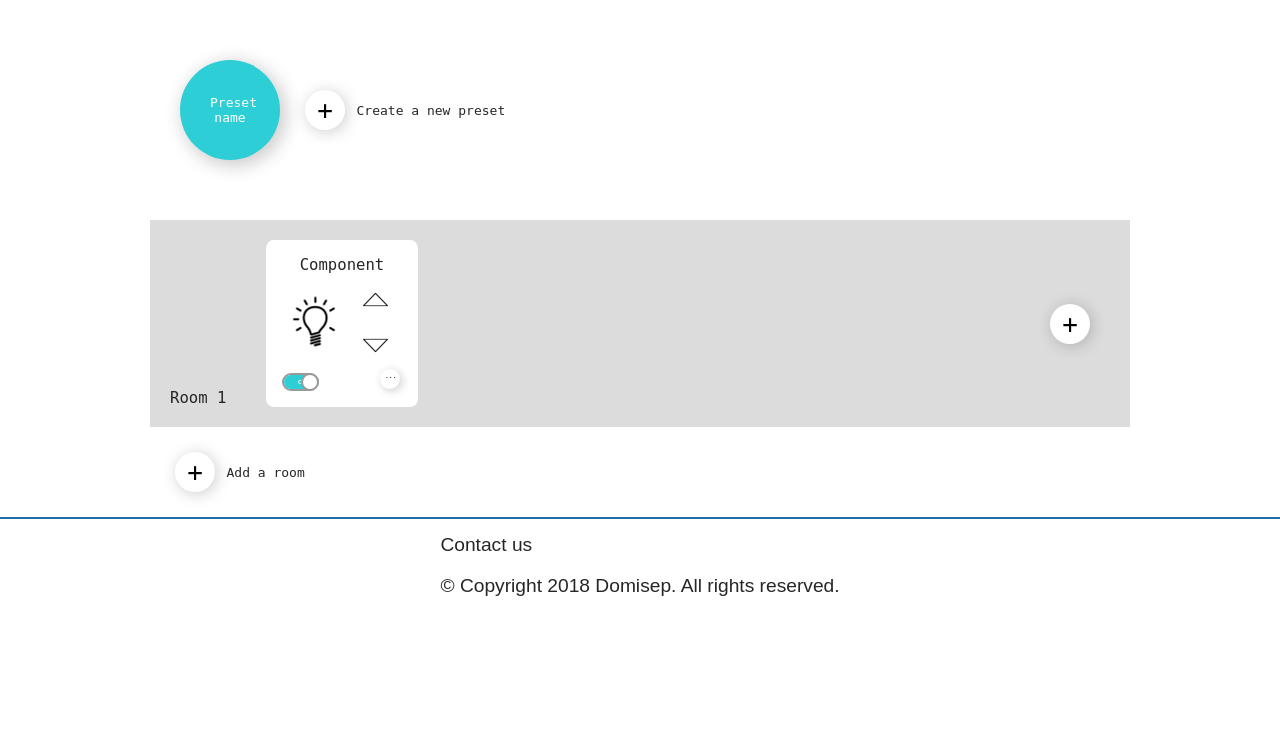
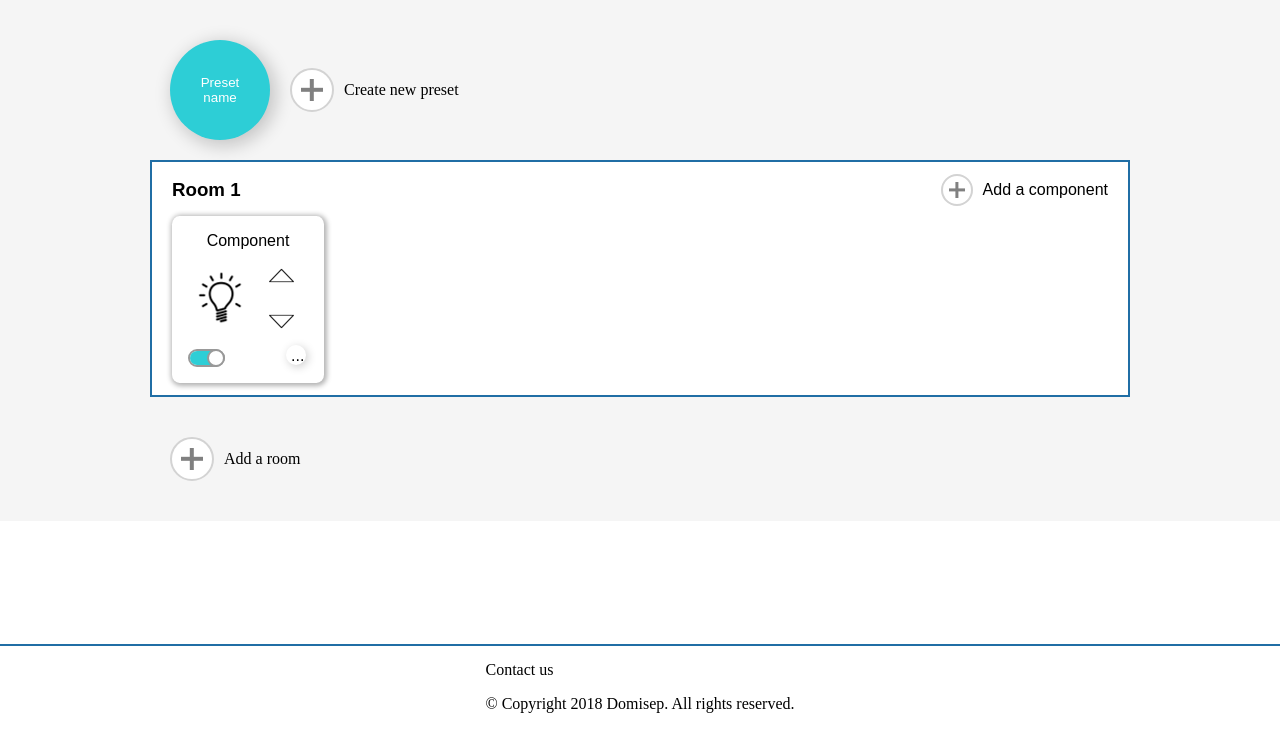
Before and after one commit to TheOnlyMrFlow/Domisep, a PHP site: page /my-house.php in a window 1280 px wide. Shown: the part 56-800 px from the top of the page. Run offline with PHP 8.4, Linux system fonts and the light colour scheme; a user stored in the database is signed in.

Commit message:
design on avance

```diff
--- a/www/components/footer/footer.css
+++ b/www/components/footer/footer.css
@@ -2,6 +2,9 @@ footer {
     border-top: 2px solid #206ea5;
     display: flex;
     padding: 15px 0px 15px 0px;
+    position:absolute;
+    bottom:0;
+    width: 100%;
 }
 
 footer div{
--- a/www/components/footer/footer.min.css
+++ b/www/components/footer/footer.min.css
@@ -1 +1 @@
-footer{border-top:2px solid #206ea5;display:flex;padding:15px 0 15px 0}footer div{margin:0 auto}
+footer{border-top:2px solid #206ea5;display:flex;padding:15px 0 15px 0;position:absolute;bottom:0;width:100%}footer div{margin:0 auto}
--- a/www/my-house.php
+++ b/www/my-house.php
@@ -11,7 +11,8 @@ session_start();
 <head>
 	<meta charset="utf-8" />
 	<title>My House - Domisep</title>
-	<link rel="stylesheet" type="text/css" media="screen" href="../style/style.css" />
+	<!-- <link rel="stylesheet" type="text/css" media="screen" href="../style/style.css" /> -->
+	<link rel="stylesheet" type="text/css" media="screen" href="../style/dashboard-style.css" />
 	<link rel="stylesheet" type="text/css" media="screen" href="components/modals/modal.css" />
 	<link rel="stylesheet" type="text/css" media="screen" href="components/footer/footer.min.css" />
 	<link rel="stylesheet" href="style/myhouse.css"/>
@@ -23,9 +24,9 @@ session_start();
 <body>
 	<?php
 
-if ($_SESSION['connected']){
-
-}
+// if ($_SESSION['connected']){
+//
+// }
 include 'components/header-nav/header-nav.php';
 
 ?>
@@ -43,21 +44,18 @@ include 'components/header-nav/header-nav.php';
 					<button>Preset name</button>
 				</div>
 
-				<div class="add_preset">
-					<a href="add_preset.html">+</a>
-				</div>
-
-				<div class="create_preset">
-					Create a new preset
-				</div>
+				<button class="plus-button plus-button--large" href="add_component.html"></button><span id="add-preset-title">Create new preset</span>
 
 			</section>
 
 
-			<section class="room">
+			<section class="dashboard-big-container room">
 
-				<div class="room_title">
-					Room 1
+				<div class="room_header">
+					<h3>Room 1</h3>
+					<div class="section_add_component">
+							<button class="plus-button" href="add_component.html"></button><span id="add-comp-title">Add a component</span>
+					</div>
 				</div>
 
 				<div class="section_components">
@@ -96,22 +94,10 @@ include 'components/header-nav/header-nav.php';
 				</div>
 
 
-				<div class="section_add_component">
-					<div class="add_component">
-						<a href="add_component.html">+</a>
-					</div>
-					<!-- <div class="create_component"> -->
-						<!-- Add a component -->
-					<!-- </div> -->
-				</div>
+
 			</section>
 			<div class="section_add_room">
-				<div class="add_room">
-					<a href="add_room.html">+</a>
-				</div>
-				<div class="create_room">
-					Add a room
-				</div>
+				<button class="plus-button plus-button--large" href="add_component.html"></button><span id="add-room-title">Add a room</span>
 			</div>
 		</div>
 
--- a/www/style/dashboard-style.css
+++ b/www/style/dashboard-style.css
@@ -7,29 +7,32 @@
 }
 
 .dashboard-big-container{
-  background-color: #262626;
+  background-color: #fff;
+  font-family: Arial, sans-serif;
+  border : solid 2px #206ea5;
+}
+
+.dashboard-big-container:not(:last-child){
+  margin-bottom: 20px;
+}
+
+.dashboard-section-container{
+  background-color:  #fff;
   padding: 20px 25px 20px 25px;
-  font-family: Arial, sans-serif;
-  margin-bottom: 30px;
-  border-radius: 10px;
-}
-.dashboard-section-container{
-  background-color:  #404040;
-  padding: 20px 25px 20px 25px;
-  border-radius: 10px;
 }
 
 .dashboard-section-container:not(:last-child){
   margin-bottom: 20px;
 }
 
-.page-content.dashboard{
+.page-content{
   margin : 0 auto;
 }
 
-.page-content-container.dashboard{
-  background-color: #0d0d0d;
-  padding: 50px 0 50px 0;
+.page-content-container{
+  background-color: #f5f5f5;
+  padding: 20px 0 20px 0;
+  height: auto;
 }
 
 .dashboard-inner-container{
@@ -45,9 +48,9 @@ h1,h2,h3,h4{
 }
 
 h2{
-  color : #d37415;
+  color : #000;
 }
 
 h3{
-  color : #e6e6e6;
+  color : #000;
 }
--- a/www/style/dashboard-style.min.css
+++ b/www/style/dashboard-style.min.css
@@ -1 +1 @@
-.page-content{width:980px}.contact-opener{cursor:pointer}.dashboard-big-container{background-color:#262626;padding:20px 25px 20px 25px;font-family:Arial,sans-serif;margin-bottom:30px;border-radius:10px}.dashboard-section-container{background-color:#404040;padding:20px 25px 20px 25px;border-radius:10px}.dashboard-section-container:not(:last-child){margin-bottom:20px}.page-content.dashboard{margin:0 auto}.page-content-container.dashboard{background-color:#0d0d0d;padding:50px 0 50px 0}.dashboard-inner-container{margin:40px 10px 40px 15%;display:flex;flex-wrap:wrap}h1,h2,h3,h4{margin:0}h2{color:#d37415}h3{color:#e6e6e6}
+.page-content{width:980px}.contact-opener{cursor:pointer}.dashboard-big-container{background-color:#fff;font-family:Arial,sans-serif;border:solid 2px #206ea5}.dashboard-big-container:not(:last-child){margin-bottom:20px}.dashboard-section-container{background-color:#fff;padding:20px 25px 20px 25px}.dashboard-section-container:not(:last-child){margin-bottom:20px}.page-content{margin:0 auto}.page-content-container{background-color:#f5f5f5;padding:20px 0 20px 0;height:auto}.dashboard-inner-container{margin:40px 10px 40px 15%;display:flex;flex-wrap:wrap}h1,h2,h3,h4{margin:0}h2{color:#000}h3{color:#000}
--- /dev/null
+++ b/www/style/icons.min.css
@@ -0,0 +1 @@
+.ic{font-size:32px;color:transparent;user-select:none;position:relative;box-sizing:border-box;overflow:visible;vertical-align:top;font-style:normal;height:1em;width:1em;mix-blend-mode:multiply;cursor:pointer;-webkit-touch-callout:none;-webkit-user-select:none;-khtml-user-select:none;-moz-user-select:none;-ms-user-select:none;user-select:none}.ic:before,.ic:after{background-color:#fff;border-color:#fff;color:#fff;content:"";position:absolute;box-sizing:border-box}.ic.ic-eye:before{width:.75em;height:.75em;top:.125em;left:.125em;border-radius:0 80% 0 80%;transform:rotate(-45deg)}.ic.ic-eye:after{width:.5em;height:.5em;left:.25em;top:.25em;border:.125em solid;border-radius:100%;background-color:transparent;transform:scale(0.8)}.ic.ic-pencil:before{background:linear-gradient(to bottom,#000 0,#000 15%,#fff 15%,#fff 25%,#000 25%,#000 100%);height:.75em;width:.1875em;transform:rotate(45deg);left:.4375em}.ic.ic-pencil:after{top:.625em;left:.0625em;border-style:solid;background:transparent;transform:rotate(45deg) translateY(0.03125em)}
--- a/www/style/manage-users.min.css
+++ b/www/style/manage-users.min.css
@@ -1 +1 @@
-.dashboard-inner-container.select-user div,.dashboard-inner-container #add-user-form{flex:1}#add-user-form{display:flex;text-align:center}#add-user-form div{flex:1}#add-user-form div input[type=text]{width:80%;padding:5px}.dashboard-inner-container .room-container{flex:0 40%;margin-right:10%;margin-bottom:3%}.room-container h3{margin-bottom:5%}#users-table th,#users-table td{border:1px #e6e6e6 solid;padding:10px 15px 10px 15px;color:#e6e6e6}.room-container td{color:#ccc}#users-table{border-collapse:collapse}div.dashboard-inner-container.change-user-rights{display:none}.view-button,.edit-button{font-size:22px;cursor:pointer;margin:0 auto;-webkit-touch-callout:none;-webkit-user-select:none;-khtml-user-select:none;-moz-user-select:none;-ms-user-select:none;user-select:none}.edit-button{display:none}.off{color:#999}.on{color:#fff}
+.dashboard-inner-container.select-user div,.dashboard-inner-container #add-user-form{flex:1}#add-user-form{display:flex}#add-user-form div{flex:1}#add-user-form div input[type=text]{width:80%;padding:5px}.dashboard-inner-container .room-container{flex:0 40%;margin-right:10%;margin-bottom:3%}.room-container h3{margin-bottom:5%}#users-table{box-shadow:1px 1px 4px 2px rgba(0,0,0,0.5);border-collapse:collapse}#users-table th,#users-table td{padding:10px 15px 10px 15px;color:#000;background-color:#fffaf2;margin:0 2px 2px 0}.room-container td{color:#000}div.dashboard-inner-container.change-user-rights{display:none}.edit-button{display:none}.off.ic.ic-eye:before{background-color:#777}.on.ic.ic-eye:before{background-color:#000}.off.ic.ic-pencil:before{background:linear-gradient(to bottom,#777 0,#777 15%,#fff 15%,#fff 25%,#777 25%,#777 100%)}.off.ic.ic-pencil:after{border-color:#777 transparent transparent transparent}.on.ic.ic-pencil:before{background:linear-gradient(to bottom,#000 0,#000 15%,#fff 15%,#fff 25%,#000 25%,#000 100%)}.on.ic.ic-pencil:after{border-color:#000 transparent transparent transparent}
--- a/www/style/myhouse.css
+++ b/www/style/myhouse.css
@@ -1,10 +1,3 @@
-.page_content
-{
-	width:980px;
-	margin:0 auto;
-}
-
-
 /*section haute: preset*/
 
 
@@ -12,9 +5,6 @@
 	display:flex;
 	justify-content: flex-start;
 	align-items: center;
-	margin: 10px;
-	height:200px;
-
 }
 
 .preset
@@ -31,8 +21,6 @@
 	margin: 20px;
 	width:100px;
 	height: 100px;
-	font-size:1em;
-	font-family: monospace;
 	padding: 30px;
 	border:none;
 	border-radius: 50%;
@@ -62,8 +50,6 @@
 .add_preset a:link{
 	margin:5px;
 	text-decoration: none;
-	font-size:2em;
-	font-family: monospace;
 	text-align:center;
 	display:inline-block;
 	vertical-align: top;
@@ -85,29 +71,21 @@
 }
 
 .create_preset{
-	font-size:1em;
-	font-family: monospace;
 	margin-left: 0.5em;
 }
 
 /*section centrale: room*/
-
-.room
-{
-	padding: 20px 30px 20px 20px ;
-	/*height: 23vh;*/
-	background-color: #DCDCDC;
+ .room{
+	 padding: 12px 20px 12px 20px;
+ }
+.room_header{
 	display: flex;
 	align-items: center;
-	min-height: 10em;
+	margin-bottom: 10px;
 }
 
-.room_title{
-	align-self: self-end;
-	text-align: right;
-	font-size:1.2em;
-	font-family: monospace;
-
+#add-comp-title,#add-preset-title,#add-room-title{
+	margin-left: 10px;
 }
 
 .section_components{
@@ -117,45 +95,29 @@
 	justify-content:flex-start;
 	align-items: flex-start;
 	max-height: 100%;
-	margin-left: 2em;
-
-
-	/*align-content: stretch;*/
 }
 
 
 .component{
-
-	/*border-color: black;
-	border-width:1px;
-	border-style:solid;*/
 	border-radius: 5%;
 	padding: 1em;
-	background-color: white;
+	background-color: #fff;
 	min-width: 120px;
 	max-width: 130px;
-
 	display:flex;
 	flex-direction: column;
 	flex-wrap: nowrap;
-	/*justify-content: center;
-	align-content: center;
-	align-items: center;*/
 	align-self: flex-start;
 	justify-content: space-around;
-
 	width:10%;
 	height: 30%;
+	box-shadow: 1px 1px 5px 2px rgba(0, 0, 0, 0.3);
+	}
+.component:not(:first-child){
 	margin-left: 5%;
-
-
-	}
-
+}
 .component_title{
-	font-size:1.2em;
-	font-family: monospace;
 	align-self: center;
-
 }
 
 .component_middle{
@@ -175,24 +137,14 @@
 .flechehaut{
 	position:absolute;
 	top:0;
-	/*order:0;
-	flex: 0 1 auto;
-	align-self: flex-end;*/
 }
 
 .flechebas{
 	position:absolute;
 	bottom: 0;
-	/*order:0;
-	flex: 0 1 auto;
-	align-self: flex-end;*/
 }
 
 .logo{
-	/*width: 30%;
-	order: 0
-	flex: 0 1 auto;
-	align-self: flex-start;*/
 	margin-left:10px;
 }
 
@@ -209,8 +161,6 @@
 .bouton_3_points a:link{
 	margin:2px;
 	text-decoration: none;
-	font-size:0.5em;
-	font-family: monospace;
 	text-align:center;
 	display:inline-block;
 	vertical-align: top;
@@ -251,16 +201,15 @@
 }
 .onoffswitch-inner:before, .onoffswitch-inner:after {
     display: block; float: left; width: 50%; height: 14px; padding: 0; line-height: 14px;
-    font-size: 6px; color: white; font-family: Trebuchet, Arial, sans-serif; font-weight: bold;
     box-sizing: border-box;
 }
 .onoffswitch-inner:before {
-    content: "ON";
+    content: "";
     padding-left: 4px;
     background-color: #2DCED6; color: #FFFFFF;
 }
 .onoffswitch-inner:after {
-    content: "OFF";
+    content: "";
     padding-right: 4px;
     background-color: #EEEEEE; color: #999999;
     text-align: right;
@@ -292,38 +241,41 @@
 	margin-left: auto;
 }
 
+.plus-button {
+	border: 2px solid lightgrey;
+	background-color: #fff;
+	font-size: 16px;
+	height: 2em;
+	width: 2em;
+	border-radius: 999px;
+	position: relative;
+	cursor: pointer;
+}
 
-.add_component a:link{
-	margin:10px;
-	text-decoration: none;
-	font-size:2em;
-	font-family: monospace;
-	text-align:center;
-	display:inline-block;
-	vertical-align: top;
-	line-height: 80%;
-	width: 20px;
-	height: 20px;
-	padding: 10px;
-	border:grey;
-	border-radius: 50%;
-	background-color: white;
-	color: black;
-	box-shadow: 2px 2px 16px 0px rgba(0, 0, 0, 0.2);
-	cursor:pointer;
-	transition: 0.2s;
+	.plus-button:after,
+	.plus-button:before {
+		content: "";
+		display: block;
+		background-color: grey;
+		position: absolute;
+		top: 50%;
+		left: 50%;
+		transform: translate(-50%, -50%);
 	}
 
-.add_component a:visited{
-	text-decoration: none
+	.plus-button:before {
+		height: 1em;
+		width: 0.2em;
+	}
+
+	.plus-button:after {
+		height: 0.2em;
+		width: 1em;
+	}
+
+.plus-button--large {
+	font-size: 22px;
 }
-/*
-.create_component{
-	font-size:1em;
-	font-family: monospace;
-}
-
-*/
 
 /*section bas: add a room*/
 
@@ -341,8 +293,6 @@
 .add_room a:link{
 	margin:5px;
 	text-decoration: none;
-	font-size:2em;
-	font-family: monospace;
 	text-align:center;
 	display:inline-block;
 	vertical-align: top;
@@ -365,6 +315,4 @@
 
 .create_room{
 	margin-left: 0.5em;
-	font-size:1em;
-	font-family: monospace;
 }
```
Also changed, not shown: www/manage-users.php (+21 -23 lines), www/scripts/user-rights.js (+6 -5 lines), www/scripts/user-rights.min.js (+1 -1 lines), www/style/icons.css (added, +69 -0 lines), www/style/manage-users.css (+29 -24 lines), www/style/myhouse.min.css (added).
